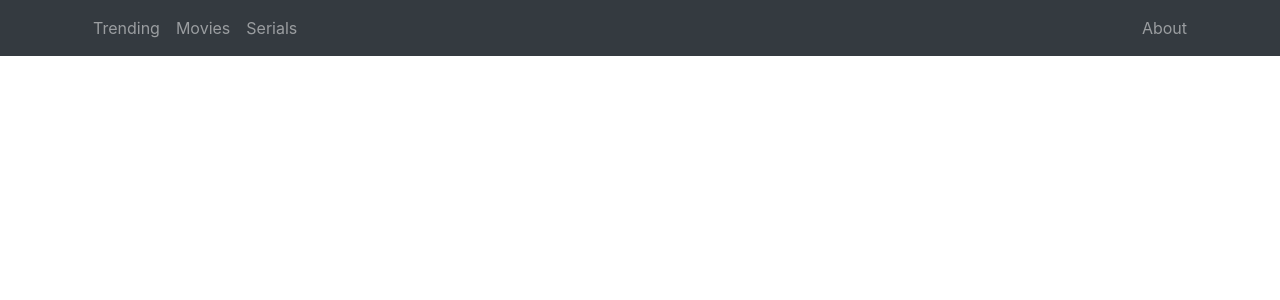
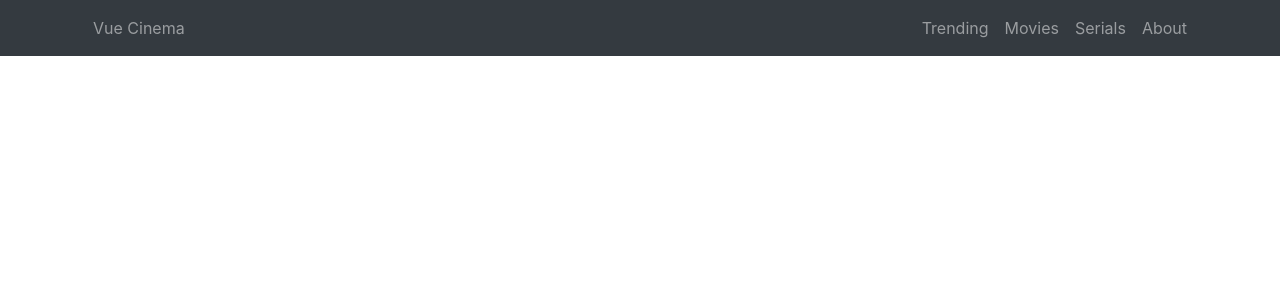
Before and after one commit to zdravkastrahinova/vue-cinema, a Vue app: page / in a window 1280 px wide. Shown: the top 300 px of the page. Built offline with nearby package versions, Linux system fonts and the light colour scheme.

Commit message:
Update styles

```diff
--- a/src/App.vue
+++ b/src/App.vue
@@ -2,7 +2,7 @@
     <div>
         <app-navbar></app-navbar>
 
-        <div class="container">
+        <div class="container mt-3">
             <router-view></router-view>
         </div>
     </div>
--- a/src/views/Navbar.vue
+++ b/src/views/Navbar.vue
@@ -4,11 +4,12 @@
             <b-navbar-toggle target="nav_collapse"></b-navbar-toggle>
             <b-collapse is-nav id="nav_collapse">
                 <b-navbar-nav>
+                    <b-nav-item to="/trending" href="#">Vue Cinema</b-nav-item>
+                </b-navbar-nav>
+                <b-navbar-nav class="ml-auto">
                     <b-nav-item to="/trending" href="#">Trending</b-nav-item>
                     <b-nav-item to="/movies">Movies</b-nav-item>
                     <b-nav-item to="/serials">Serials</b-nav-item>
-                </b-navbar-nav>
-                <b-navbar-nav class="ml-auto">
                     <b-nav-item to="/about">About</b-nav-item>
                 </b-navbar-nav>
             </b-collapse>
```
